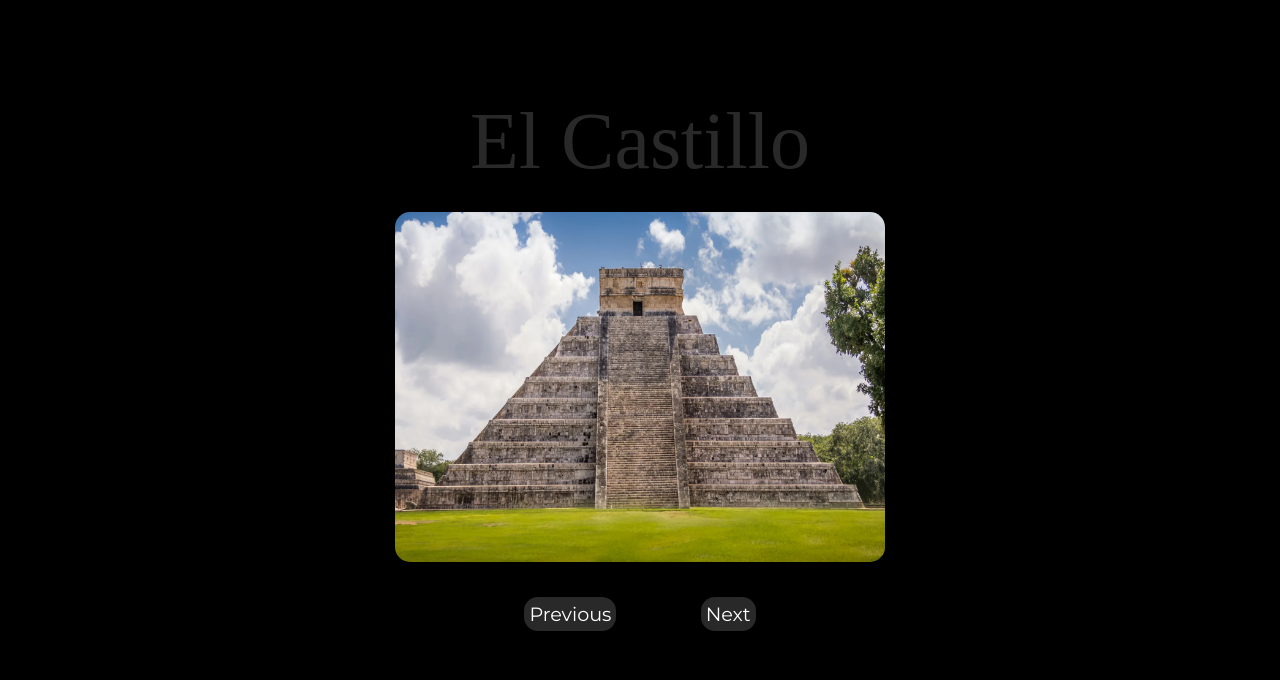
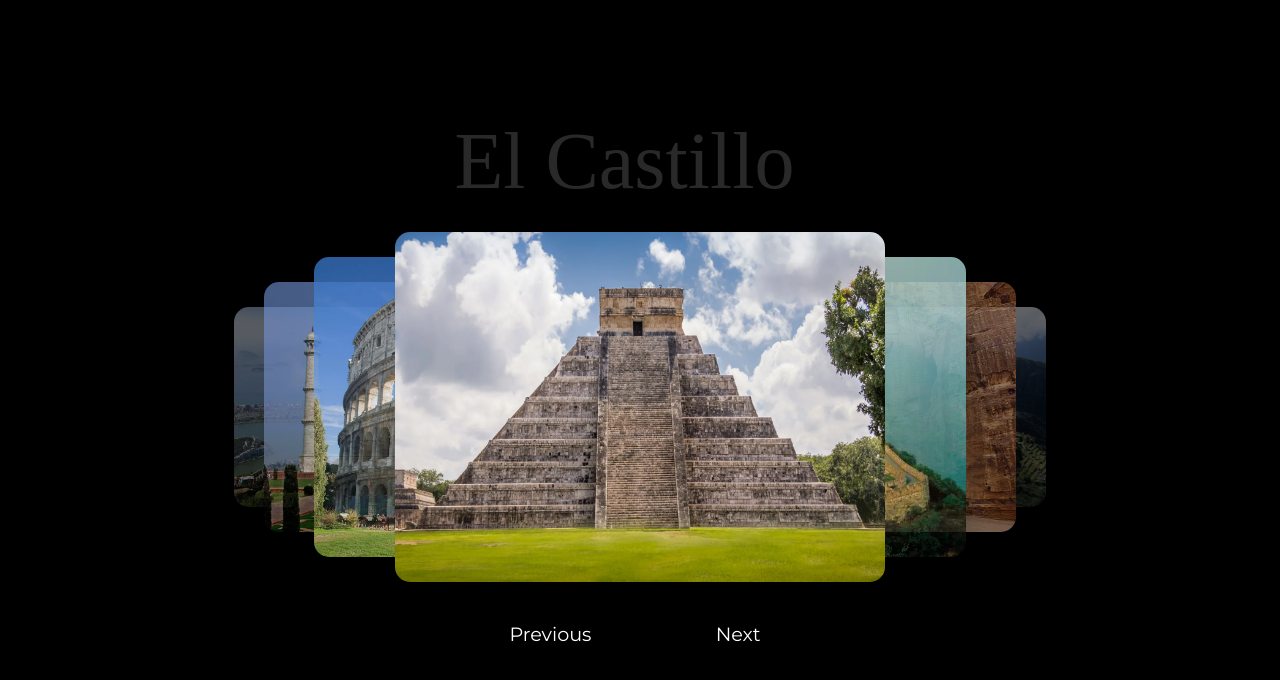
Before and after one commit to Aakankshah/avataar, a plain HTML site: page index.html in a window 1280 px wide. Both pictures are taken after a click on the button "Previous". Shown: the part 62-742 px from the top of the page. Drawn offline with nearby package versions, Linux system fonts and the light colour scheme.

Commit message:
carousel update

```diff
--- a/main.js
+++ b/main.js
@@ -7,7 +7,7 @@ document.addEventListener("DOMContentLoaded", function () {
   const totalImages = document.querySelectorAll(".carousel-item").length;
 
   nextBtn.addEventListener("click", function () {
-    currentIndex = (currentIndex + 1) % totalImages;
+    currentIndex = (currentIndex + 1+ totalImages) % totalImages;
     updateCarousel();
   });
 
@@ -15,6 +15,8 @@ document.addEventListener("DOMContentLoaded", function () {
     currentIndex = (currentIndex - 1 + totalImages) % totalImages;
     updateCarousel();
   });
+
+
 
   function updateCarousel() {
     const galleryItems = document.querySelectorAll(".carousel-item");
@@ -28,17 +30,6 @@ document.addEventListener("DOMContentLoaded", function () {
     navTitle.textContent = altText;
     navTitle.style.color = "#292929";
 
-    // Change color of previous and next buttons to black
-    const prevBtn = document.getElementById("prevBtn");
-    const nextBtn = document.getElementById("nextBtn");
-
-    prevBtn.style.backgroundColor = "#292929";
-    prevBtn.style.borderRadius = "14px";
-    nextBtn.style.backgroundColor = "#292929";
-    nextBtn.style.borderRadius = "14px";
-
-
-
 
     galleryItems.forEach((item, index) => {
       if(index==currentIndex)
@@ -48,13 +39,57 @@ document.addEventListener("DOMContentLoaded", function () {
         item.style.opacity = 1;
         item.style.height = newHeight;
         item.style.width = newWidth;
-      item.style.display = "flex"
         item.style.left = "50%";
-
-
+        item.style.zIndex=3;
+        item.style.transform = 'translateX(-50%)'
         }
-      else{
-        item.style.display="none";
+        else if(index==(currentIndex-1+7)%7 || index==(currentIndex+1+7)%7)
+        {
+          item.style.height= "300px";
+          item.style.opacity= .8;
+          item.style.width= "430px";
+          item.style.zIndex=2;
+          item.style.transform = 'translateX(-50%)';
+          if(index==(currentIndex-1+7)%7)
+          {
+            item.style.left= "20%";
+          }
+          else if(index==(currentIndex+1+7)%7)
+          {
+            item.style.left= "80%";
+          }
+        }
+        else if(index==(currentIndex-2+7)%7 || index==(currentIndex+2+7)%7)
+        {
+          item.style.height= "250px";
+          item.style.opacity= .6;
+          item.style.width= "380px";
+          item.style.zIndex=1;
+          item.style.transform = 'translateX(-50%)';
+          if(index==(currentIndex-2+7)%7)
+          {
+            item.style.left= "0%";
+          }
+          else if(index==(currentIndex+2+7)%7)
+          {
+            item.style.left= "100%";
+          }
+        }
+        else if(index==(currentIndex-3+7)%7 || index==(currentIndex+3+7)%7)
+        {
+          item.style.height= "200px";
+          item.style.opacity= .4;
+          item.style.width= "330px";
+          item.style.zIndex=0;
+          item.style.transform = 'translateX(-50%)';
+          if(index==(currentIndex-3+7)%7)
+          {
+            item.style.left= "-15%";
+          }
+          else if(index==(currentIndex+3+7)%7)
+          {
+            item.style.left= "115%";
+          }
 
         }
 
@@ -62,4 +97,6 @@ document.addEventListener("DOMContentLoaded", function () {
   }
 
 
+
+
 });
--- a/styles.css
+++ b/styles.css
@@ -128,11 +128,13 @@ a.login:hover{
     overflow: hidden;
     text-overflow: ellipsis;
     font-family: 'Playfair Display', serif;
+
+
 }
 .carousel-box{
     width: 100%;
     position: relative;
-    top: 30px;
+    top: 50px;
     display: flex;
     flex-direction: column;
     justify-content: center;
@@ -216,7 +218,14 @@ a.login:hover{
     color: white;
     border:none;
     font-size: 1.2rem;
-    padding: 5px;
+
     margin:10px 40px;
     cursor: pointer;
 }
+.carousel-control-previous
+{
+    padding: 5px 15px;
+}
+.carousel-control-next{
+    padding: 5px 25px;
+}
```
Lines whose indentation alone changed are shown as unchanged.
